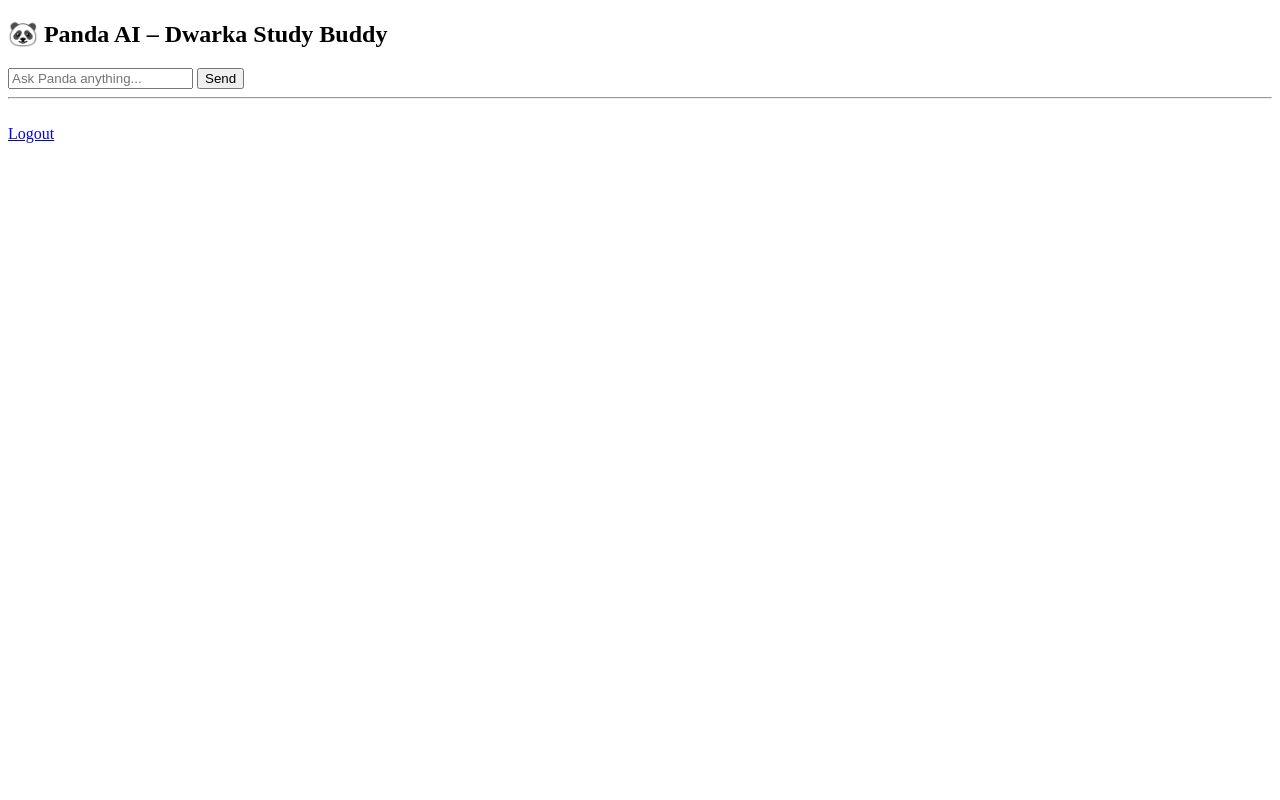
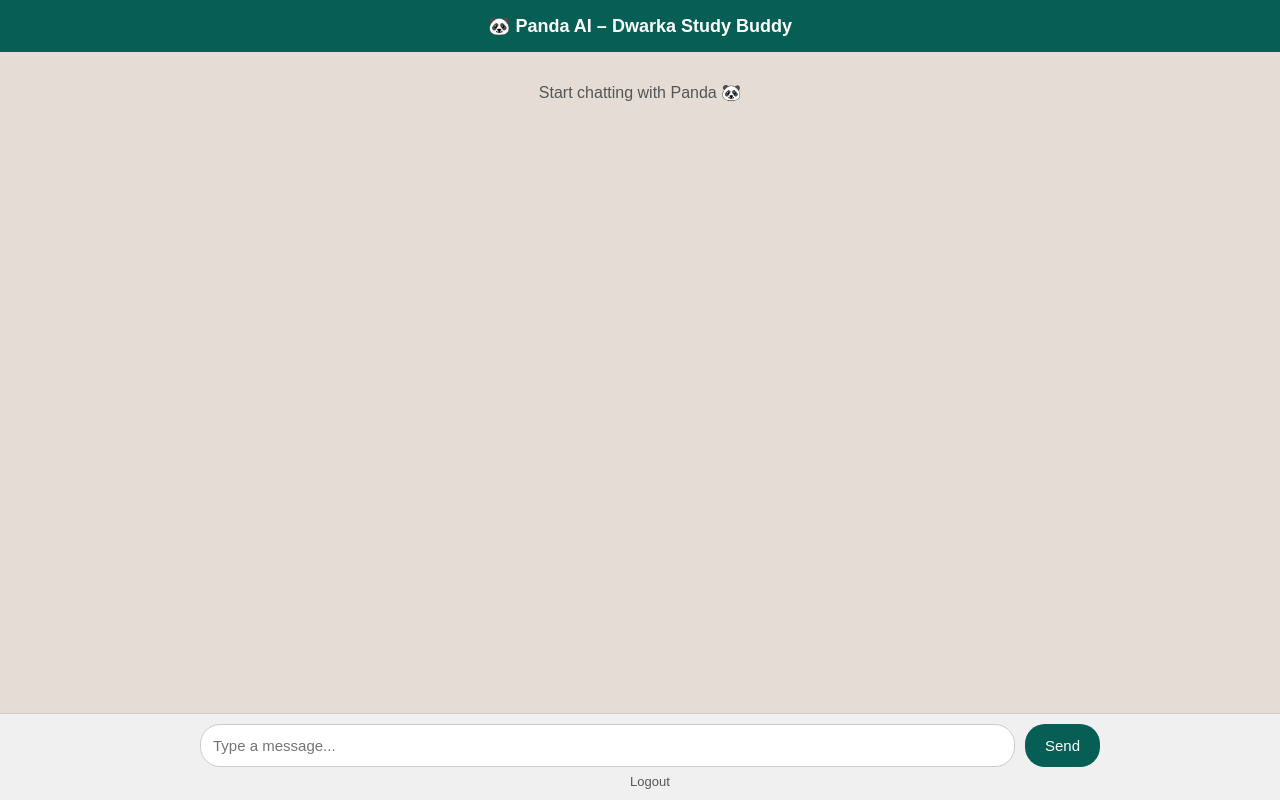
Before and after one commit to Dwarka-AI-Study-Buddy/Dwarka-edtech-ai, a Flask app: page /chat in a window 1280 px wide. Run offline with Flask 3, Linux system fonts and the light colour scheme; the visitor is signed in with stand-in values (Sample User, id 1).

Commit message:
Update chat.html

```diff
--- a/templates/chat.html
+++ b/templates/chat.html
@@ -1,27 +1,140 @@
 <!DOCTYPE html>
-<html>
+<html lang="en">
 <head>
-    <title>Panda AI Chat</title>
+<meta charset="UTF-8">
+<title>Panda 🐼 | Dwarka AI</title>
+
+<style>
+    body {
+        margin: 0;
+        font-family: Arial, sans-serif;
+        background: #e5ddd5;
+    }
+
+    /* HEADER */
+    .header {
+        background: #075e54;
+        color: white;
+        padding: 15px;
+        font-size: 18px;
+        text-align: center;
+        font-weight: bold;
+    }
+
+    /* CHAT AREA */
+    .chat-box {
+        max-width: 900px;
+        margin: auto;
+        padding: 15px;
+        height: calc(100vh - 140px);
+        overflow-y: auto;
+    }
+
+    /* MESSAGE BUBBLES */
+    .msg {
+        max-width: 70%;
+        padding: 10px 14px;
+        margin: 8px 0;
+        border-radius: 10px;
+        line-height: 1.4;
+        word-wrap: break-word;
+        font-size: 15px;
+    }
+
+    .user {
+        background: #dcf8c6;
+        margin-left: auto;
+        border-bottom-right-radius: 0;
+    }
+
+    .bot {
+        background: white;
+        margin-right: auto;
+        border-bottom-left-radius: 0;
+    }
+
+    /* INPUT AREA */
+    .input-area {
+        position: fixed;
+        bottom: 0;
+        width: 100%;
+        background: #f0f0f0;
+        padding: 10px;
+        border-top: 1px solid #ccc;
+    }
+
+    .input-box {
+        max-width: 900px;
+        margin: auto;
+        display: flex;
+        gap: 10px;
+    }
+
+    input[type="text"] {
+        flex: 1;
+        padding: 12px;
+        border-radius: 20px;
+        border: 1px solid #ccc;
+        outline: none;
+        font-size: 15px;
+    }
+
+    button {
+        background: #075e54;
+        color: white;
+        border: none;
+        padding: 12px 20px;
+        border-radius: 20px;
+        cursor: pointer;
+        font-size: 15px;
+    }
+
+    button:hover {
+        background: #128c7e;
+    }
+
+    .logout {
+        text-align: center;
+        margin-top: 5px;
+    }
+
+    .logout a {
+        color: #555;
+        text-decoration: none;
+        font-size: 13px;
+    }
+</style>
 </head>
+
 <body>
-    <h2>🐼 Panda AI – Dwarka Study Buddy</h2>
 
-    <form method="POST">
-        <input type="text" name="message" placeholder="Ask Panda anything..." required>
+<div class="header">
+    🐼 Panda AI – Dwarka Study Buddy
+</div>
+
+<div class="chat-box">
+    {% if chat %}
+        {% for msg in chat %}
+            {% if msg.role == "user" %}
+                <div class="msg user">{{ msg.content }}</div>
+            {% else %}
+                <div class="msg bot">{{ msg.content }}</div>
+            {% endif %}
+        {% endfor %}
+    {% else %}
+        <p style="text-align:center;color:#555;">Start chatting with Panda 🐼</p>
+    {% endif %}
+</div>
+
+<div class="input-area">
+    <form method="POST" class="input-box">
+        <input type="text" name="message" placeholder="Type a message..." required>
         <button type="submit">Send</button>
     </form>
+    <div class="logout">
+        <a href="/logout">Logout</a>
+    </div>
+</div>
 
-    <hr>
-
-    {% for msg in chat %}
-        {% if msg.role == "user" %}
-            <p><b>You:</b> {{ msg.content }}</p>
-        {% else %}
-            <p><b>Panda 🐼:</b> {{ msg.content }}</p>
-        {% endif %}
-    {% endfor %}
-
-    <br>
-    <a href="/logout">Logout</a>
 </body>
 </html>
```
